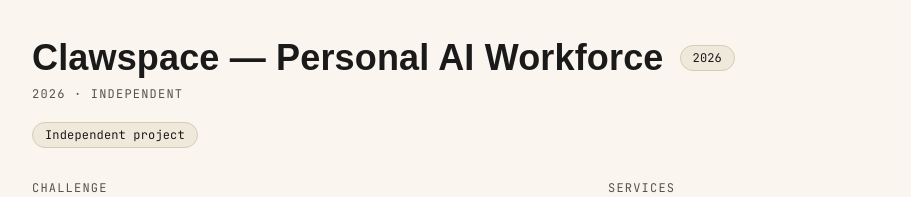
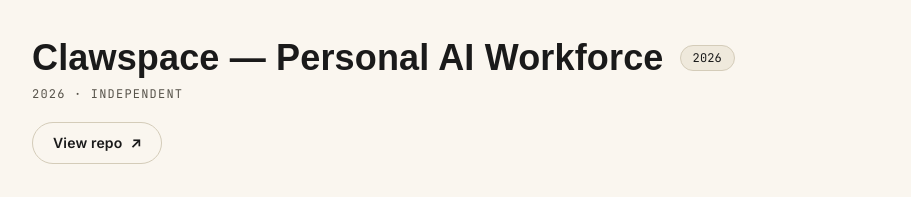
Before and after one commit to jazxii/jazxii-portfolio, a Next.js app: page /work in a window 1280 px wide. Shown: the part 2420-2617 px from the top of the page, without its empty margins (336-1247 px from the left). Built offline with nearby package versions, Linux system fonts and the light colour scheme; a web font is replaced by a local one.

Commit message:
content + hyperlink update/fix

```diff
--- a/content/playground.ts
+++ b/content/playground.ts
@@ -27,7 +27,7 @@ export const playgroundItems: PlaygroundItem[] = [
     title: "Clawspace Agents",
     medium: "Experiment · Playwright + axe-core + LLM",
     date: "2026-03",
-    href: "https://www.linkedin.com/in/jassim-m-shamim/",
+    href: "https://github.com/jazxii/clawspace-agents",
     media: {
       src: "/media/play-clawspace.mp4",
       alt: "Screen recording of the Clawspace dashboard — a dark agent control panel greeting 'Good morning, Jazxii', with content-queue, open-boards, digests and proposals metric cards above live activity-log, bus-headlines, token-budget and Notion-sync panels.",
@@ -54,7 +54,7 @@ export const playgroundItems: PlaygroundItem[] = [
     title: "Character sheet from higgsfield AI",
     medium: "Higgsfield AI · AI + nano banana pro",
     date: "2026-05",
-    href: "https://www.linkedin.com/in/jassim-m-shamim/",
+    href: "https://jazxii.github.io/jazxii-portfolio/media/play-ai-character-sheet.png",
     media: {
       src: "/media/play-ai-character-sheet.png",
       alt: "AI-generated six-panel character sheet of a bearded man in sunglasses and a light-grey coat over black on a grey studio backdrop — front, profile and back (with a backpack) full-body views, two face close-ups, and a wrist wearing a smartwatch.",
@@ -67,7 +67,7 @@ export const playgroundItems: PlaygroundItem[] = [
     title: "Logo Design : VibeQart",
     medium: "Logo Design · Figma + design",
     date: "2026-05",
-    href: "https://www.instagram.com/",
+    href: "https://jazxii.github.io/jazxii-portfolio/media/play-logo-design.png",
     media: {
       src: "/media/play-logo-design.png",
       alt: "Logo design for 'Vibe Qart' — a serif 'VQ' monogram enclosing a tiny dress, gift boxes, perfume and flowers, shown in four colourways (gold on cream, cream on brown, gold on black, cream on charcoal) above the wordmark.",
@@ -80,7 +80,7 @@ export const playgroundItems: PlaygroundItem[] = [
     title: "Cinematic Reel — Higgsfield AI",
     medium: "Creative tech · Higgsfield AI",
     date: "2026-05",
-    href: "https://www.linkedin.com/in/jassim-m-shamim/",
+    href: "https://jazxii.github.io/jazxii-portfolio/media/play-self-ai-gen.mp4",
     media: {
       src: "/media/play-self-ai-gen.mp4",
       alt: "AI-generated cinematic clip — a lone figure dwarfed by towering concrete pillars that cast long diagonal shadows across a sunlit floor.",
@@ -93,7 +93,7 @@ export const playgroundItems: PlaygroundItem[] = [
     title: "Equa11y Web Design",
     medium: "Web app · Design + Discovery",
     date: "2026-01",
-    href: "https://www.linkedin.com/in/jassim-m-shamim/",
+    href: "https://www.equa11yats.com/",
     media: {
       src: "/media/play-equally-design.png",
       alt: "Landing-page design for the Equa11y accessibility platform — a split hero contrasting 'AI that scans thousands of pages a second' (with a live WCAG scan-results table) against 'Auditors who actually use a screen reader' (a human auditor profile), above a row of client logos.",
@@ -106,7 +106,7 @@ export const playgroundItems: PlaygroundItem[] = [
     title: "Learning & Development Session",
     medium: "Session · AI accessibility intro",
     date: "2026-05",
-    href: "https://www.linkedin.com/in/jassim-m-shamim/",
+    href: "https://github.com/jazxii/personal-sessions-content",
     media: {
       src: "/media/play-l-and-d.mov",
       alt: "Screen recording from the AI-accessibility Learning & Development session — dark slides headed 'What you'll leave this session able to do yourself', listing outcomes like auditing HTML for WCAG 2.2, writing JIRA-ready defects, generating ARIA fixes, and writing Playwright + axe-core tests.",
@@ -119,7 +119,7 @@ export const playgroundItems: PlaygroundItem[] = [
     title: "Logo AI Cinematic video : MAM Associates",
     medium: "Front-end · maintenance",
     date: "2026-05",
-    href: "https://www.linkedin.com/in/jassim-m-shamim/",
+    href: "https://www.linkedin.com/posts/jassim-m-shamim_higgsfieldai-ugcPost-7467855428492865536-cAqx/?utm_source=share&utm_medium=member_desktop&rcm=ACoAAB8D8qABbdVneZ2ii2XRwwWZZ-YgCjTe058",
     media: {
       src: "/media/play-logo-ai-cinematic.mp4",
       alt: "AI logo-reveal animation for MAM Associates — sweeping black ink brushstrokes draw across a cream background to form the brand mark.",
@@ -132,7 +132,7 @@ export const playgroundItems: PlaygroundItem[] = [
     title: "Dynamic Island Topnav",
     medium: "Event site · front-end",
     date: "2026-06",
-    href: "https://www.linkedin.com/in/jassim-m-shamim/",
+    href: "#",
     media: {
       src: "/media/play-dynamicisland-topnav.mov",
       alt: "Screen recording of the Dynamic Island top-nav — an iPhone-style black pill with a gradient album-art chip and an animated equaliser, which expands to reveal the navigation links.",
@@ -145,7 +145,7 @@ export const playgroundItems: PlaygroundItem[] = [
     title: "Social media campaign for Tanishq",
     medium: "Freelance · video/graphic editing",
     date: "2024-05",
-    href: "https://www.linkedin.com/in/jassim-m-shamim/",
+    href: "#",
     media: {
       src: "/media/play-socialmedia-design.png",
       alt: "Three Tanishq Raksha Bandhan social-media posts in red and gold — 'Where bonds shine brighter' and 'This Raksha Bandhan' showing children celebrating, alongside a gold necklace with a '25% off' offer.",
@@ -158,7 +158,7 @@ export const playgroundItems: PlaygroundItem[] = [
     title: "Accessibility Research Poster",
     medium: "Research · Accessibility",
     date: "2022-02",
-    href: "https://www.linkedin.com/in/jassim-m-shamim/",
+    href: "https://github.com/jazxii/personal-sessions-content",
     media: {
       src: "/media/play-ada-tree.png",
       alt: "Hand-drawn infographic with the pull-quote 'The Accessibility Tree (AT)… is the most reliable and semantically rich world model for a web agent' (key phrases highlighted in yellow), ringed by doodled browser, eye, code, brain and node-graph icons.",
@@ -170,7 +170,7 @@ export const playgroundItems: PlaygroundItem[] = [
     title: "Accessibility Divide Article",
     medium: "Research · Accessibility",
     date: "2022-02",
-    href: "https://www.linkedin.com/in/jassim-m-shamim/",
+    href: "https://github.com/jazxii/personal-sessions-content",
     media: {
       src: "/media/play-disability-divide.png",
       alt: "Two-panel sketch comparing 'The Digital Divide' (a person blocked by a brick wall, a cell tower and a phone) and 'The Disability Divide' (a person facing a buggy, broken web page), separated by a deep chasm.",
--- a/content/projects.ts
+++ b/content/projects.ts
@@ -101,6 +101,7 @@ export const projects: Project[] = [
       "Knowledge graphs",
     ],
     role: "Designer & builder — 33-agent hierarchy, an append-only JSONL bus with custom MCP servers, a research-to-content pipeline, weekly self-evolution with audit/rollback, and a Next.js dashboard (WCAG 2.2 AA floor, Playwright + axe-core).",
+    repoUrl: "https://github.com/jazxii/clawspace-agents",
     context: "Independent project",
     media: {
       src: "/media/play-clawspace.mp4",
```
Also changed, not shown: public/media/project-ai-ada-01-unified-workflow.svg.
